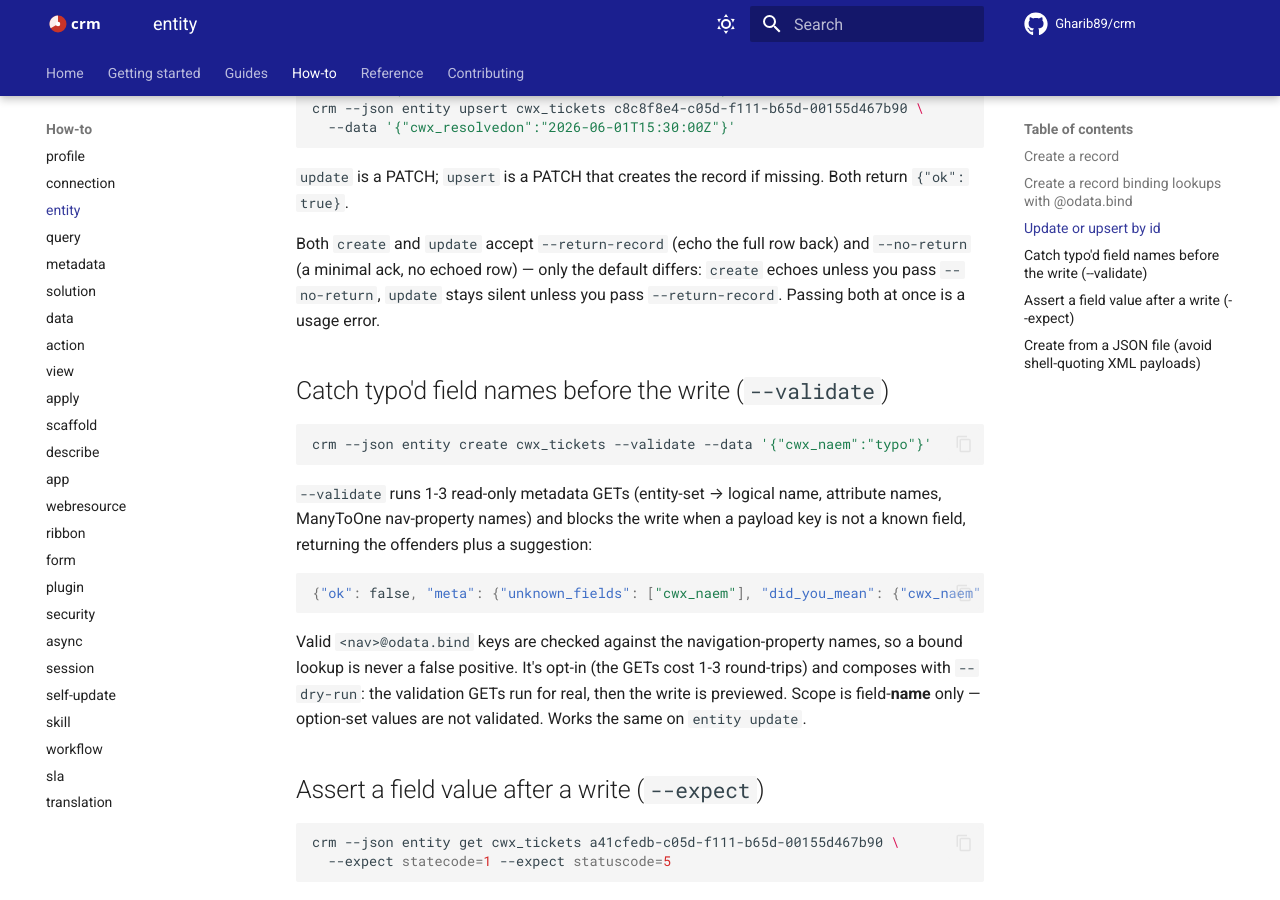
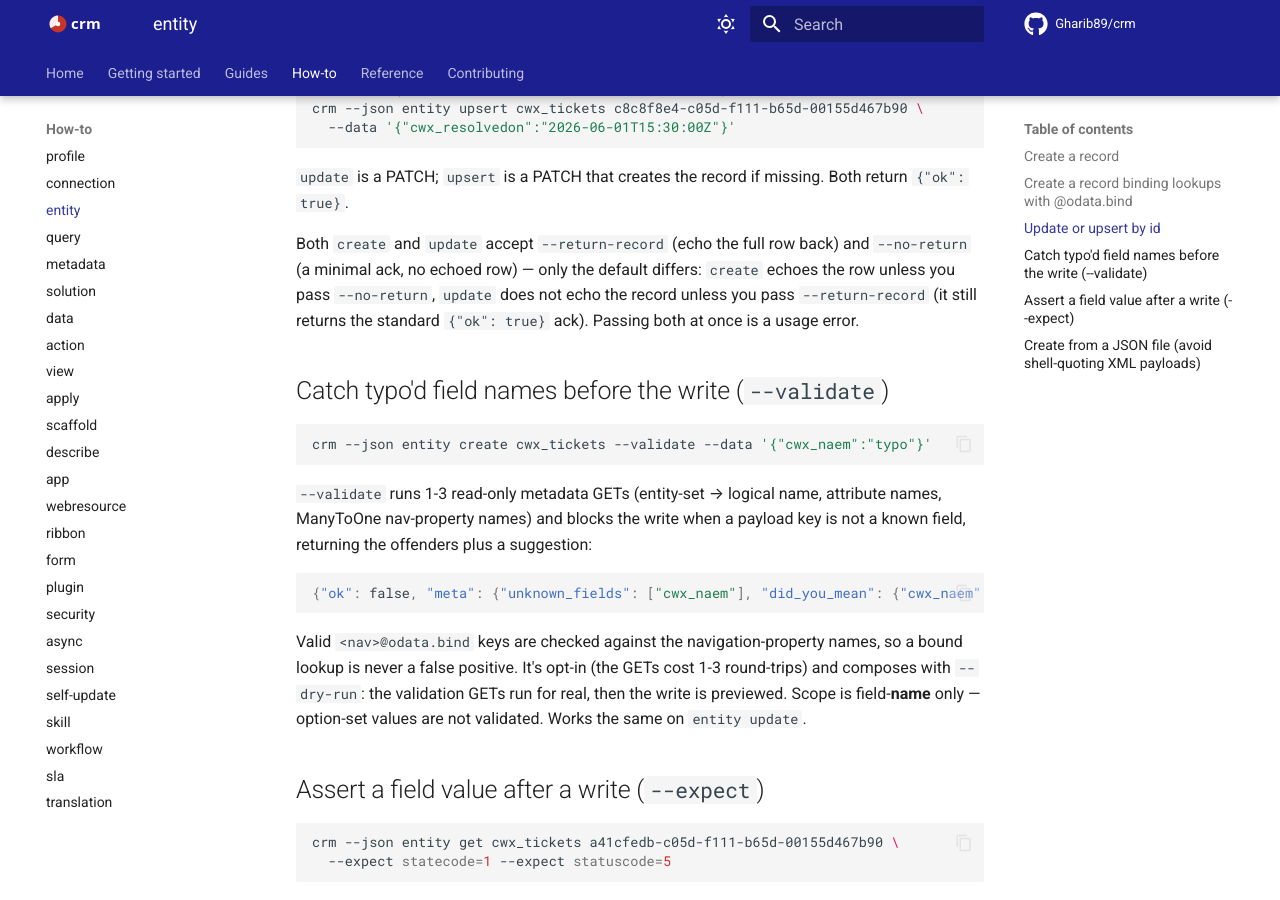
Before and after one commit to Gharib89/crm, an MkDocs documentation site: the page built from docs/how-to/entity.md, in a window 1280 px wide and 900 px high, scrolled down 785 px. Built offline with MkDocs 1.6.1 and Material for MkDocs 9.7.7, drawn with Linux system fonts in a browser that asks for light colours; comment, search, counter and statistics services are not loaded.

Commit message:
docs+test(entity): clarify update ack wording; tolerant Prefer-header check
Copilot round 2:
- docs: 'stays silent' implied no output; clarify update still returns the
  {ok:true} ack, just no echoed record unless --return-record.
- test: match the return=representation directive by token, not exact string,
  so appended Prefer directives don't break the assertion.

Co-Authored-By: Claude Opus 4.8 <noreply@anthropic.com>

````diff
--- a/docs/how-to/entity.md
+++ b/docs/how-to/entity.md
@@ -32,7 +32,7 @@ crm --json entity upsert cwx_tickets c8c8f8e4-c05d-f111-b65d-00155d467b90 \
 ```
 `update` is a PATCH; `upsert` is a PATCH that creates the record if missing. Both return `{"ok": true}`.
 
-Both `create` and `update` accept `--return-record` (echo the full row back) and `--no-return` (a minimal ack, no echoed row) — only the default differs: `create` echoes unless you pass `--no-return`, `update` stays silent unless you pass `--return-record`. Passing both at once is a usage error.
+Both `create` and `update` accept `--return-record` (echo the full row back) and `--no-return` (a minimal ack, no echoed row) — only the default differs: `create` echoes the row unless you pass `--no-return`, `update` does not echo the record unless you pass `--return-record` (it still returns the standard `{"ok": true}` ack). Passing both at once is a usage error.
 
 ## Catch typo'd field names before the write (`--validate`)
 
````
Also changed, not shown: 1 other file.
